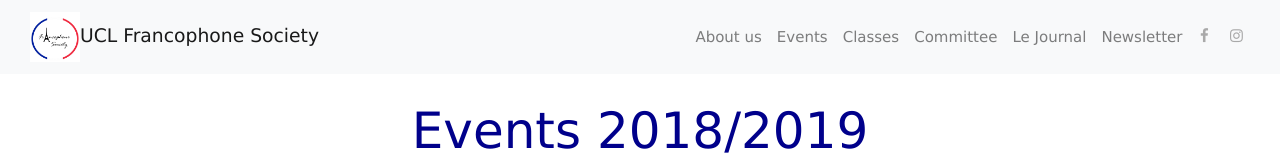
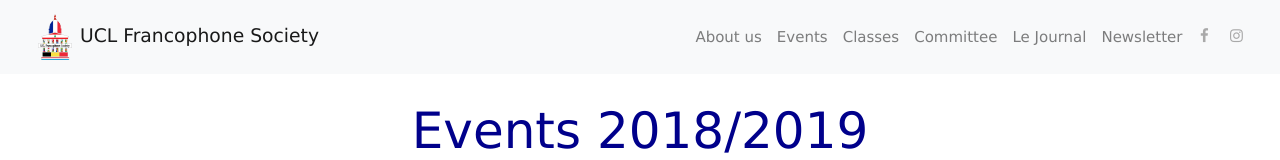
Before and after one commit to iceluke/francosoc, a plain HTML site: page events.html in a window 1280 px wide. Shown: the top 160 px of the page. Drawn offline with nearby package versions, Linux system fonts and the light colour scheme.

Commit message:
Update events.html

```diff
--- a/events.html
+++ b/events.html
@@ -2,7 +2,7 @@
 <html lang="en">
 	<head>
 		<meta charset="utf-8">
-		<link rel="shortcut icon" type="image/svg+xml" href="/media/logo_Franco.jpg"/>
+		<link rel="shortcut icon" type="image/svg+xml" href="/media/Logo Caro.png"/>
 
 		<meta name="viewport" content="width=device-width, initial-scale=1, shrink-to-fit=no">
 		<meta name="description" content="">
@@ -32,7 +32,7 @@
 		<nav class="navbar navbar-light sticky-top navbar-expand-md bg-light">
 			<div class="container-fluid">
 				<!-- Titre -->
-				<a class="navbar-brand" href="#"><img src="../media/logo_Franco.jpg" width="50px" height="50px" class="d-inline-block align-center">UCL Francophone Society</a>
+				<a class="navbar-brand" href="#"><img src="../media/Logo Caro.png" width="50px" height="50px" class="d-inline-block align-center">UCL Francophone Society</a>
 				<button class="navbar-toggler" type="button" data-toggle="collapse" data-target="#navbarFrancosoc">
 					<span class="navbar-toggler-icon"></span>
 				</button>
```
